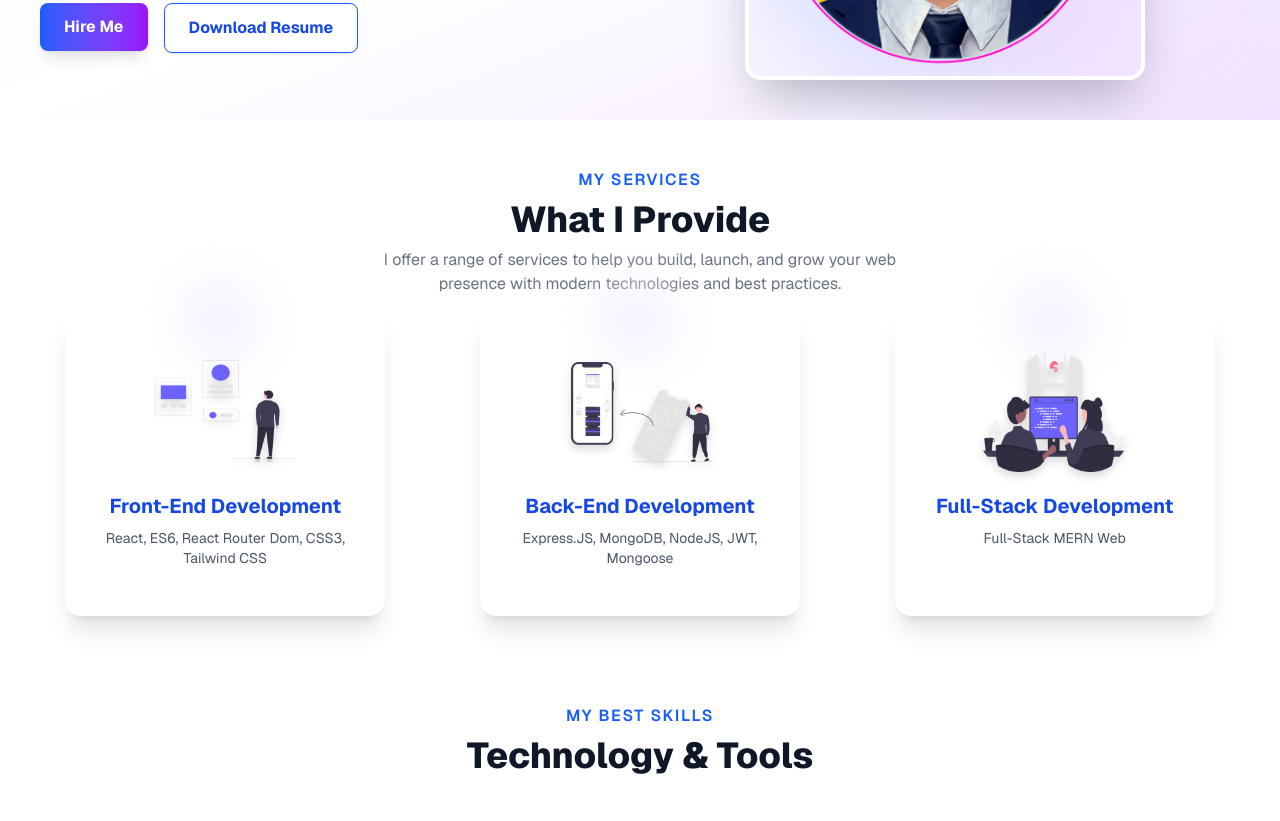
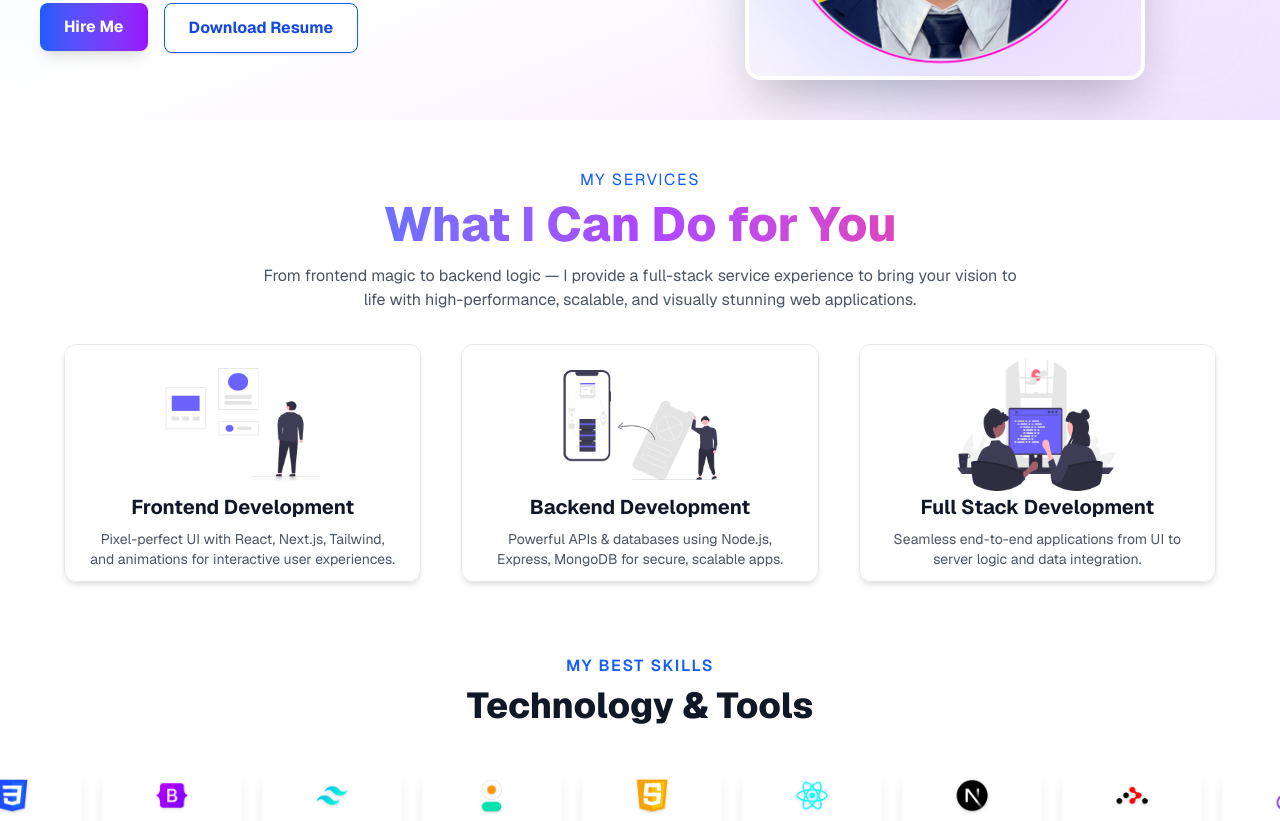
Before and after one commit to nurulazam-dev/nurulazamDev-portfolio-v3.0.0, a Next.js app: page / in a window 1280 px wide. Shown: the part 420-1241 px from the top of the page. Built offline with nearby package versions, Linux system fonts and the light colour scheme.

Commit message:
services component updated

```diff
--- a/src/Components/Home/Services.jsx
+++ b/src/Components/Home/Services.jsx
@@ -4,46 +4,49 @@ import Image from "next/image";
 
 const Services = () => {
   return (
-    <section className="container mx-auto py-12 mb-4">
-      <div className="text-center mb-3">
-        <h4 className="uppercase text-blue-600 font-semibold tracking-widest mb-2 animate-fade-in-down">
+    <section className="relative z-10 py-12 px-4 sm:px-8 lg:px-16 bg-white text-gray-900">
+      <div className="text-center mb-8 max-w-3xl mx-auto">
+        <h4 className="text-base uppercase tracking-widest text-blue-600 mb-2 animate-fade-in-down">
           My Services
         </h4>
-        <h1 className="text-3xl md:text-4xl font-extrabold text-gray-900 animate-fade-in-down">
-          What I Provide
+        <h1 className="text-4xl md:text-5xl font-extrabold bg-gradient-to-r from-blue-500 via-purple-500 to-pink-500 bg-clip-text text-transparent animate-fade-in-down">
+          What I Can Do for You
         </h1>
-        <p className="text-gray-500 mt-2 max-w-xl mx-auto animate-fade-in-up">
-          I offer a range of services to help you build, launch, and grow your
-          web presence with modern technologies and best practices.
+        <p className="text-gray-600 mt-4 text-base animate-fade-in-up">
+          From frontend magic to backend logic — I provide a full-stack service
+          experience to bring your vision to life with high-performance,
+          scalable, and visually stunning web applications.
         </p>
       </div>
-      <div className="grid lg:grid-cols-3 md:grid-cols-2 gap-1 grid-cols-1 justify-items-center px-5">
-        {serviceData?.map((service, index) => (
+
+      <div className="grid md:grid-cols-2 lg:grid-cols-3 gap-10 max-w-7xl mx-auto animate-fade-in-up">
+        {serviceData.map((service, index) => (
           <div
             key={index}
-            className="relative group bg-white rounded-2xl hover:rounded-none shadow-xl p-8 w-full max-w-xs flex flex-col items-center transition-transform duration-300 hover:-translate-y-2 hover:shadow-2xl animate-fade-in-up"
-            style={{ animationDelay: `${index * 0.1 + 0.2}s` }}
+            className="relative group px-6 py-3 rounded-xl border border-gray-200 backdrop-blur-md shadow-md transition-all duration-300 hover:-translate-y-3 hover:shadow-xl hover:border-blue-500 animate-fade-in-down"
+            style={{ animationDelay: `${index * 0.1 + 0.3}s` }}
           >
-            <div className="absolute -top-8 left-1/2 -translate-x-1/2 w-20 h-20 bg-gradient-to-tr from-blue-100 via-purple-100 to-white rounded-full blur-xl opacity-70 z-0"></div>
-            <div className="relative z-10 flex flex-col items-center">
-              <Image
-                height={144}
-                width={144}
-                src={service?.image}
-                alt={service?.title}
-                className="h-36 w-36 object-contain mb-2 drop-shadow-lg transition-transform duration-300 group-hover:scale-110"
-              />
-              <h2 className="text-xl font-bold text-blue-700 mb-2 text-center">
-                {service?.title} Development
-              </h2>
-              <p className="text-gray-600 text-center text-sm mb-4">
-                {service?.desc}
-              </p>
+            <div className="absolute inset-0 w-full h-full opacity-10 group-hover:opacity-20 transition-opacity duration-300 pointer-events-none z-0"></div>
+
+            <div className="relative z-10 flex flex-col items-center text-center">
+              <div className="w-40 h-34 flex items-center justify-center  group-hover:scale-110 transition-transform duration-300">
+                <Image
+                  src={service.image}
+                  alt={service.title}
+                  width={160}
+                  height={160}
+                  className="object-contain"
+                />
+              </div>
+              <h3 className="text-xl font-bold text-gray-900 mb-2">
+                {service.title} Development
+              </h3>
+              <p className="text-gray-600 text-sm">{service.desc}</p>
             </div>
-            <div className="absolute bottom-0 left-0 w-full h-1 bg-gradient-to-r from-blue-500 via-purple-500 to-blue-500 opacity-0 group-hover:opacity-100 transition-opacity duration-300 rounded-b-2xl"></div>
           </div>
         ))}
       </div>
+
       <style jsx global>{`
         @keyframes fade-in-down {
           0% {
@@ -66,10 +69,10 @@ const Services = () => {
           }
         }
         .animate-fade-in-down {
-          animation: fade-in-down 0.7s both;
+          animation: fade-in-down 0.8s ease both;
         }
         .animate-fade-in-up {
-          animation: fade-in-up 0.7s both;
+          animation: fade-in-up 0.8s ease both;
         }
       `}</style>
     </section>
--- a/src/Components/Shared/NoInternet.jsx
+++ /dev/null
@@ -1,57 +0,0 @@
-"use client";
-import { useEffect, useState } from "react";
-
-export default function NoInternet() {
-  const [offline, setOffline] = useState(false);
-
-  useEffect(() => {
-    const updateStatus = () => setOffline(!navigator.onLine);
-    window.addEventListener("online", updateStatus);
-    window.addEventListener("offline", updateStatus);
-    updateStatus();
-    return () => {
-      window.removeEventListener("online", updateStatus);
-      window.removeEventListener("offline", updateStatus);
-    };
-  }, []);
-
-  if (!offline) return null;
-
-  return (
-    <div className="fixed inset-0 z-[9999] flex flex-col items-center justify-center bg-white/95 backdrop-blur-md">
-      <svg
-        width="80"
-        height="80"
-        fill="none"
-        viewBox="0 0 24 24"
-        className="mb-6 text-red-400"
-      >
-        <path
-          d="M1 1l22 22M16.72 11.06A6 6 0 0 0 12 9a6 6 0 0 0-6 6m13.31 3.31A10 10 0 0 0 2.69 7.69"
-          stroke="currentColor"
-          strokeWidth="2"
-          strokeLinecap="round"
-        />
-        <path
-          d="M8 21h8M12 17v4"
-          stroke="currentColor"
-          strokeWidth="2"
-          strokeLinecap="round"
-        />
-      </svg>
-      <h2 className="text-2xl font-bold text-red-500 mb-2">
-        No Internet Connection
-      </h2>
-      <p className="text-gray-600 mb-4 text-center max-w-xs">
-        This site can’t be reached. Please check your internet connection and
-        try again.
-      </p>
-      <button
-        onClick={() => window.location.reload()}
-        className="px-6 py-2 bg-gradient-to-r from-blue-600 to-purple-600 text-white rounded-full font-semibold shadow hover:scale-105 transition"
-      >
-        Retry
-      </button>
-    </div>
-  );
-}
--- a/src/app/layout.js
+++ b/src/app/layout.js
@@ -4,7 +4,6 @@ import { Geist, Geist_Mono } from "next/font/google";
 import "./globals.css";
 import Header from "@/Components/Shared/Header";
 import Footer from "@/Components/Shared/Footer";
-// import DisableInspect from "@/Components/Shared/DisableInspect";
 
 const geistSans = Geist({
   variable: "--font-geist-sans",
@@ -30,7 +29,6 @@ export default function RootLayout({ children }) {
       <body
         className={`${geistSans.variable} ${geistMono.variable} antialiased`}
       >
-        {/* <DisableInspect /> */}
         <Header />
         <main className="mt-8 md:mt-10 lg:mt-15">
           <div className="mx-auto">{children}</div>
--- a/src/assets/data/dataBank.js
+++ b/src/assets/data/dataBank.js
@@ -320,20 +320,23 @@ export const serviceData = [
   {
     id: "service001",
     image: serviceImg1,
-    title: "Front-End",
-    desc: "React, ES6, React Router Dom, CSS3, Tailwind CSS",
+    title: "Frontend",
+    desc: "Pixel-perfect UI with React, Next.js, Tailwind, and animations for interactive user experiences.",
+    // desc: "React, ES6, React Router Dom, CSS3, Tailwind CSS",
   },
   {
     id: "service002",
     image: serviceImg2,
-    title: "Back-End",
-    desc: "Express.JS, MongoDB, NodeJS, JWT, Mongoose",
+    title: "Backend",
+    desc: "Powerful APIs & databases using Node.js, Express, MongoDB for secure, scalable apps.",
+    // desc: "Express.JS, MongoDB, NodeJS, JWT, Mongoose",
   },
   {
     id: "service003",
     image: serviceImg3,
-    title: "Full-Stack",
-    desc: "Full-Stack MERN Web",
+    title: "Full Stack",
+    // desc: "Full-Stack MERN Web",
+    desc: "Seamless end-to-end applications from UI to server logic and data integration.",
   },
 ];
 
```
